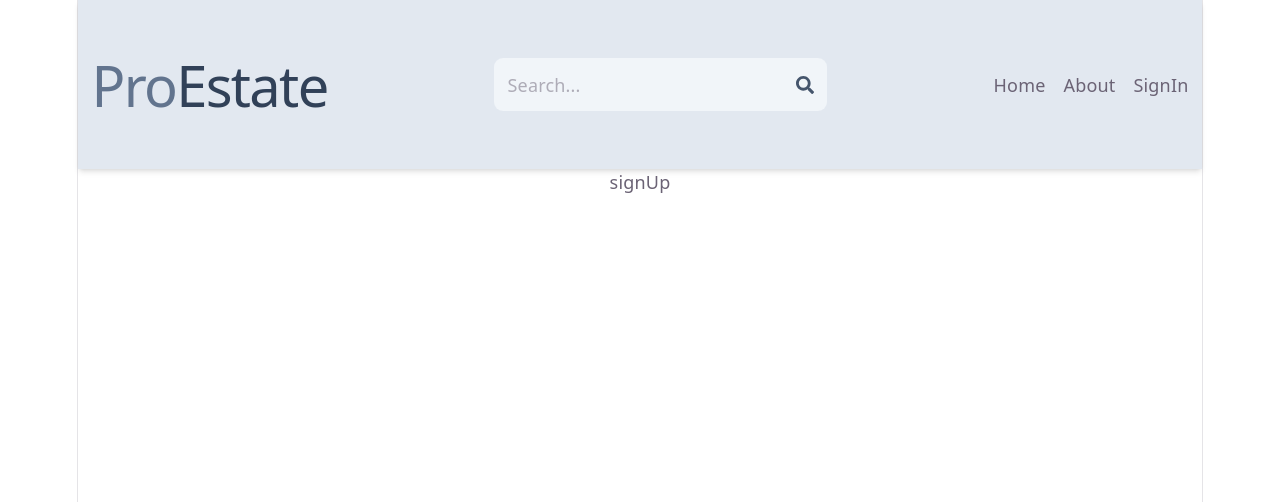
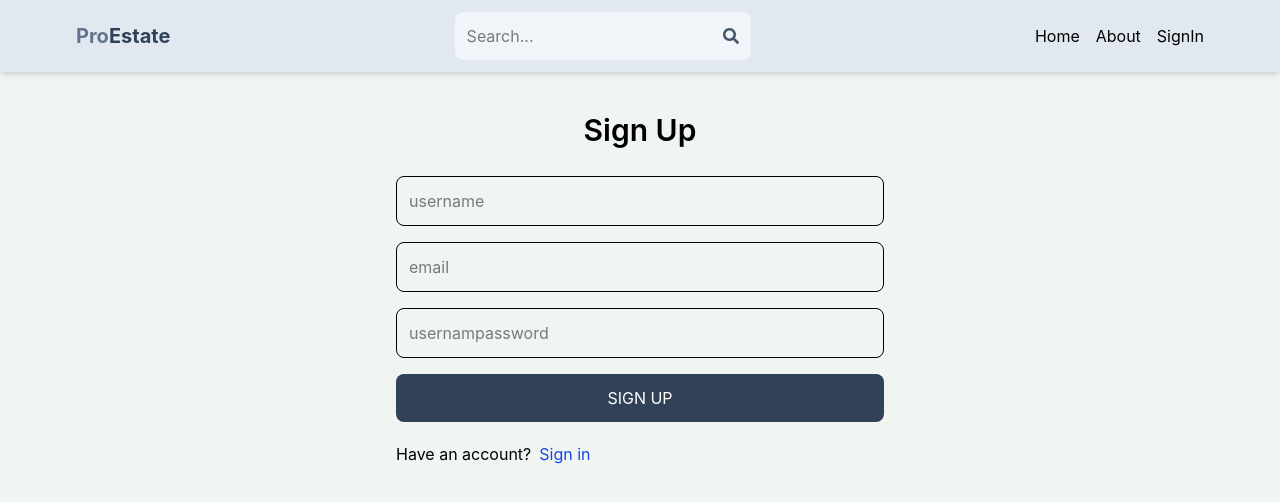
Before and after one commit to Adithykumarjha/ProEstate, a React (Vite) app in the folder client/: page /sign-up in a window 1280 px wide. Shown: the top 502 px of the page. Built offline with nearby package versions, Linux system fonts and the light colour scheme.

Commit message:
complete sign up page UI

```diff
--- a/client/src/index.css
+++ b/client/src/index.css
@@ -1,113 +1,6 @@
 @import "tailwindcss";
 
-:root {
-  --text: #6b6375;
-  --text-h: #08060d;
-  --bg: #fff;
-  --border: #e5e4e7;
-  --code-bg: #f4f3ec;
-  --accent: #aa3bff;
-  --accent-bg: rgba(170, 59, 255, 0.1);
-  --accent-border: rgba(101, 13, 169, 0.5);
-  --social-bg: rgba(244, 243, 236, 0.5);
-  --shadow:
-    rgba(0, 0, 0, 0.1) 0 10px 15px -3px, rgba(0, 0, 0, 0.05) 0 4px 6px -2px;
-
-  --sans: system-ui, 'Segoe UI', Roboto, sans-serif;
-  --heading: system-ui, 'Segoe UI', Roboto, sans-serif;
-  --mono: ui-monospace, Consolas, monospace;
-
-  font: 18px/145% var(--sans);
-  letter-spacing: 0.18px;
-  color-scheme: light dark;
-  color: var(--text);
-  background: var(--bg);
-  font-synthesis: none;
-  text-rendering: optimizeLegibility;
-  -webkit-font-smoothing: antialiased;
-  -moz-osx-font-smoothing: grayscale;
-
-  @media (max-width: 1024px) {
-    font-size: 16px;
-  }
+body{
+  background-color: rgb(241, 245
+  , 241);
 }
-
-@media (prefers-color-scheme: dark) {
-  :root {
-    --text: #9ca3af;
-    --text-h: #f3f4f6;
-    --bg: #16171d;
-    --border: #2e303a;
-    --code-bg: #1f2028;
-    --accent: #c084fc;
-    --accent-bg: rgba(192, 132, 252, 0.15);
-    --accent-border: rgba(192, 132, 252, 0.5);
-    --social-bg: rgba(47, 48, 58, 0.5);
-    --shadow:
-      rgba(0, 0, 0, 0.4) 0 10px 15px -3px, rgba(0, 0, 0, 0.25) 0 4px 6px -2px;
-  }
-
-  #social .button-icon {
-    filter: invert(1) brightness(2);
-  }
-}
-
-body {
-  margin: 0;
-}
-
-#root {
-  width: 1126px;
-  max-width: 100%;
-  margin: 0 auto;
-  text-align: center;
-  border-inline: 1px solid var(--border);
-  min-height: 100svh;
-  display: flex;
-  flex-direction: column;
-  box-sizing: border-box;
-}
-
-h1,
-h2 {
-  font-family: var(--heading);
-  font-weight: 500;
-  color: var(--text-h);
-}
-
-h1 {
-  font-size: 56px;
-  letter-spacing: -1.68px;
-  margin: 32px 0;
-  @media (max-width: 1024px) {
-    font-size: 36px;
-    margin: 20px 0;
-  }
-}
-h2 {
-  font-size: 24px;
-  line-height: 118%;
-  letter-spacing: -0.24px;
-  margin: 0 0 8px;
-  @media (max-width: 1024px) {
-    font-size: 20px;
-  }
-}
-p {
-  margin: 0;
-}
-
-code,
-.counter {
-  font-family: var(--mono);
-  display: inline-flex;
-  border-radius: 4px;
-  color: var(--text-h);
-}
-
-code {
-  font-size: 15px;
-  line-height: 135%;
-  padding: 4px 8px;
-  background: var(--code-bg);
-}
--- a/client/src/pages/SignUp.jsx
+++ b/client/src/pages/SignUp.jsx
@@ -1,8 +1,23 @@
 import React from 'react'
+import {Link} from 'react-router-dom'
 
 function SignUp() {
   return (
-    <div>signUp</div>
+    <div className='p-3 max-w-lg mx-auto'>
+      <h1 className='text-3xl text-center font-semibold my-7'>Sign Up</h1>
+      <form className='flex flex-col gap-4'>
+        <input type='text' placeholder='username' className='border p-3 rounded-lg' id='username' />
+        <input type='email' placeholder='email' className='border p-3 rounded-lg' id='email' />
+        <input type='password' placeholder='usernampassword' className='border p-3 rounded-lg' id='password' />
+        <button className='bg-slate-700 text-white p-3 rounded-lg uppercase hover:opacity-95 disabled:opacity-80'>Sign Up</button>
+      </form>
+      <div className='flex gap-2 mt-5'>
+        <p>Have an account?</p>
+        <Link to={"/sign-in"}>
+          <span className='text-blue-700'>Sign in</span>
+        </Link>
+      </div>
+    </div>
   )
 }
 
```
